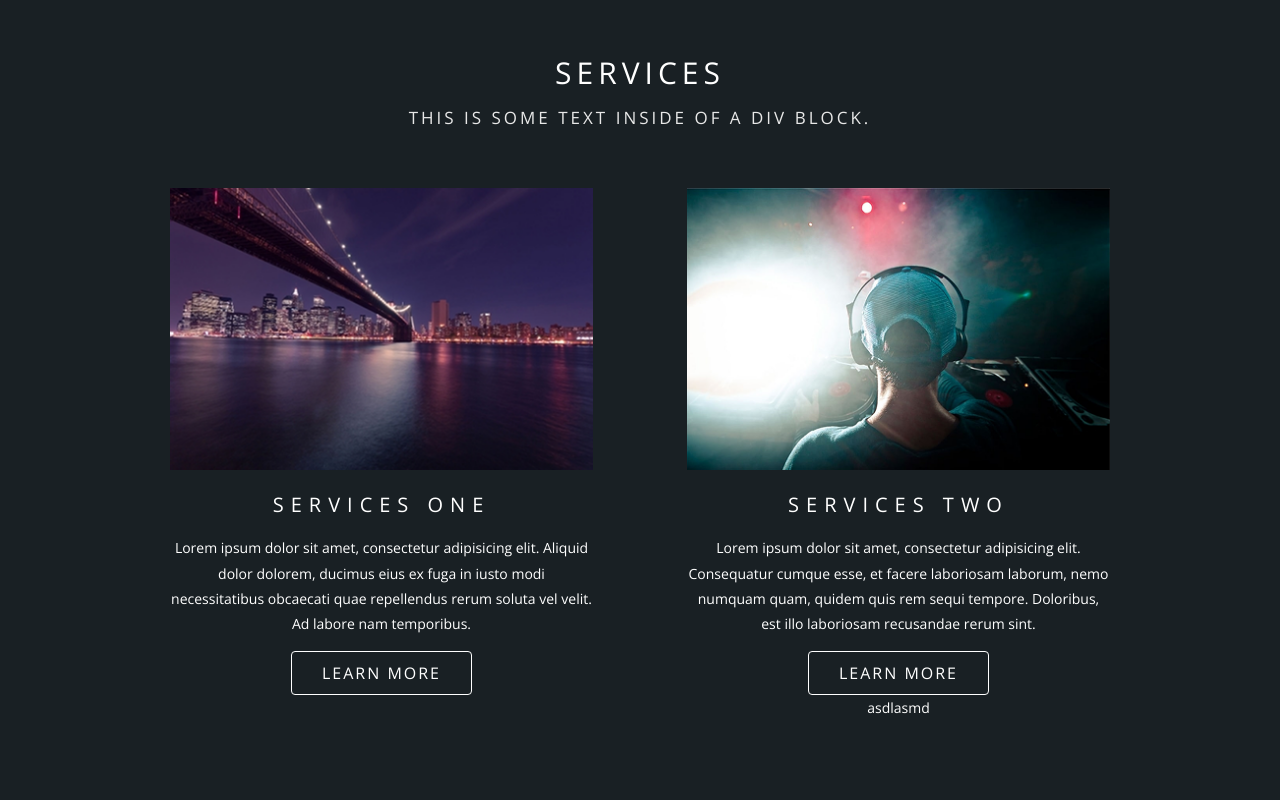
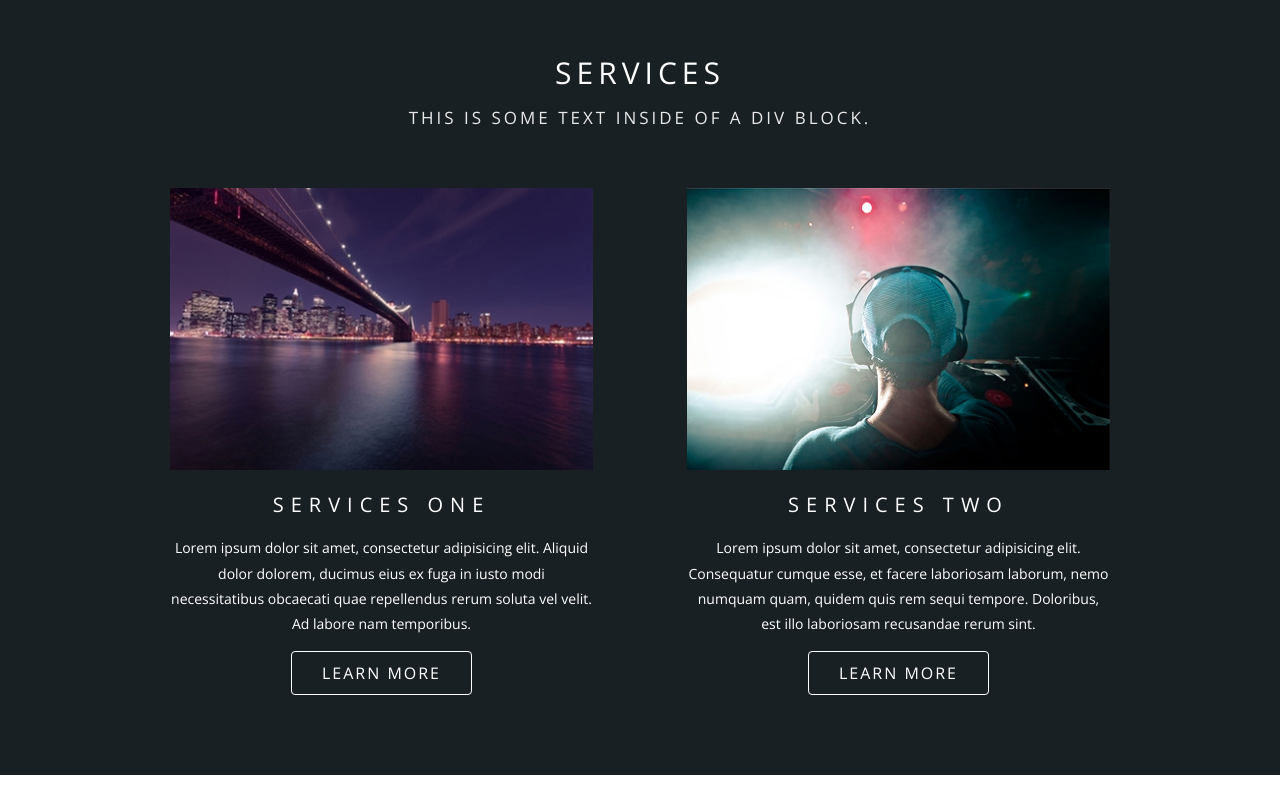
Before and after one commit to UmerNaZavode/artiom, a plain HTML site: page index.html in a window 1280 px wide. Shown: the part 1516-2316 px from the top of the page. After the commit the page ends 2291 px from the top, so only its background shows below. Drawn offline with nearby package versions, Linux system fonts and the light colour scheme.

Commit message:
test-home-3

```diff
--- a/index.html
+++ b/index.html
@@ -91,7 +91,6 @@
                     <h4>SERVICES two</h4>
                     <p>Lorem ipsum dolor sit amet, consectetur adipisicing elit. Consequatur cumque esse, et facere laboriosam laborum, nemo numquam quam, quidem quis rem sequi tempore. Doloribus, est illo laboriosam recusandae rerum sint.</p>
                     <a href="#!" class="link">learn more</a>
-                    <p>asdlasmd</p>
                 </div>
 
             </div>
```
